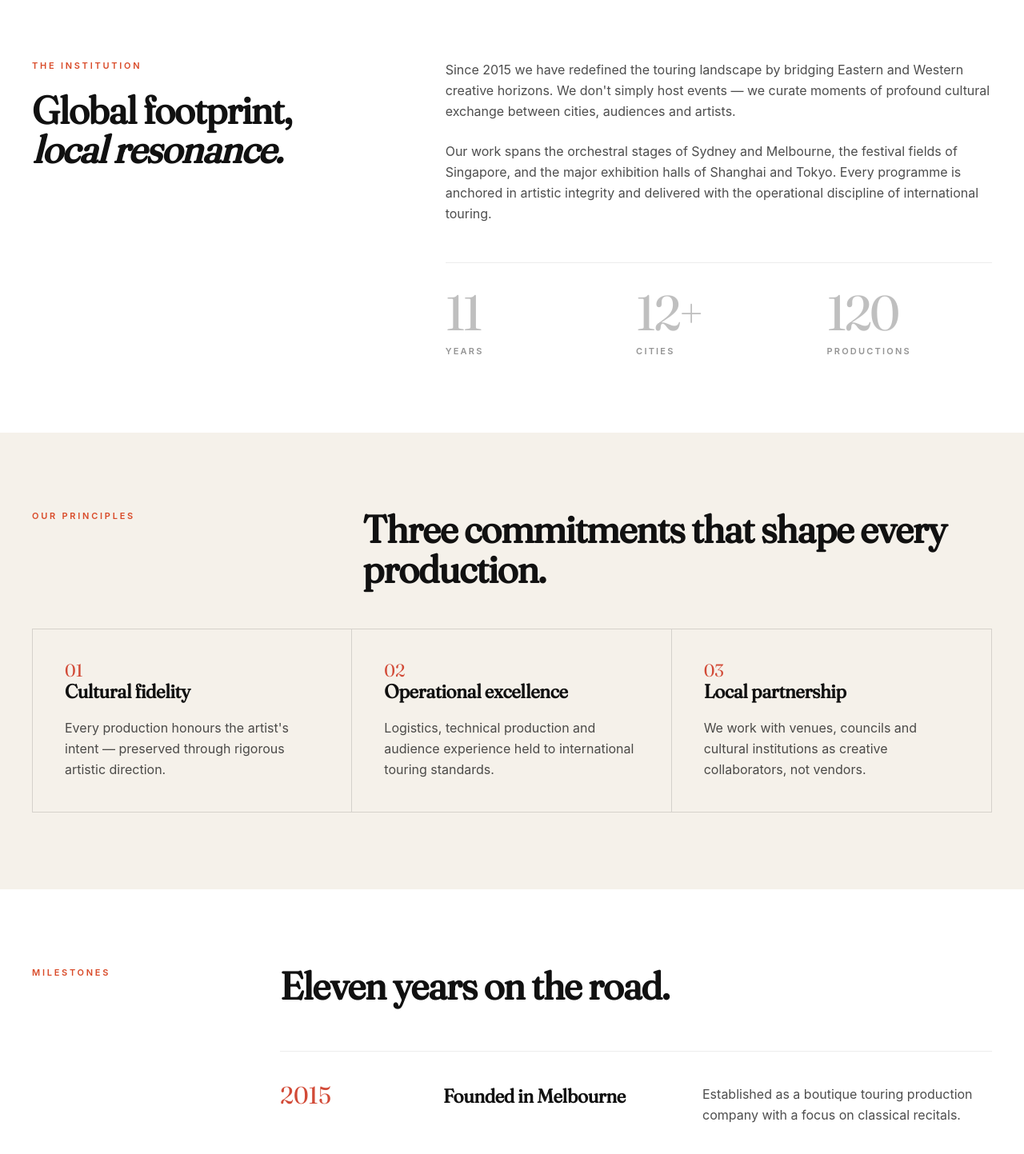
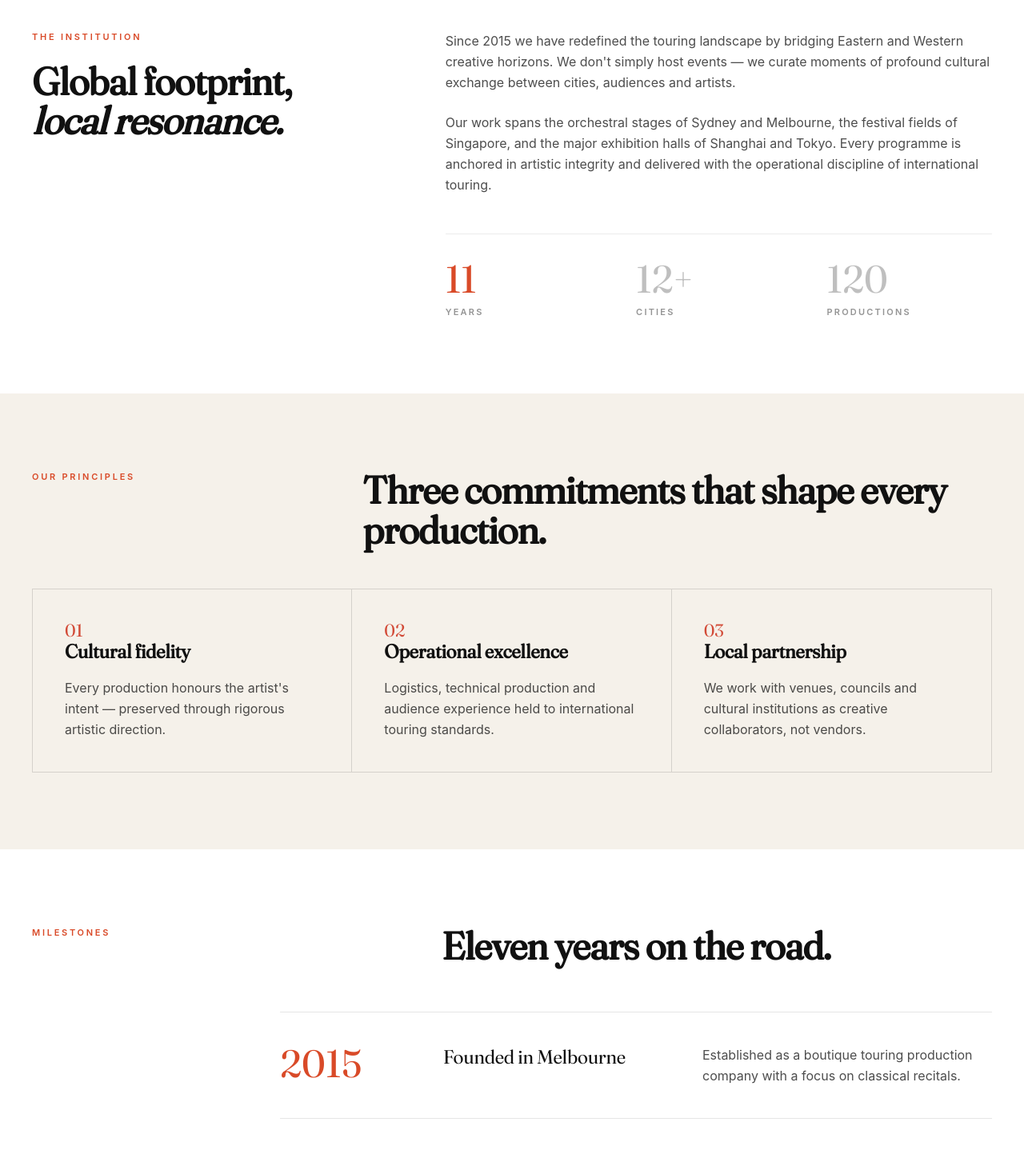
Before and after one commit to helenyucac/castiglione-arts-music-website, a Next.js app: page /about in a window 1280 px wide. Shown: the part 1330-2773 px from the top of the page at 80% size. Built offline with nearby package versions, Linux system fonts and the light colour scheme.

Commit message:
Refine about timeline and global presence

```diff
--- a/app/about/page.tsx
+++ b/app/about/page.tsx
@@ -142,7 +142,7 @@ export default function AboutPage() {
                 </h1>
               </div>
 
-              <div className="lg:col-span-7 lg:col-start-6 lg:pt-9">
+              <div className="lg:col-span-7 lg:col-start-6 lg:self-end">
                 <p
                   className="m-0 w-full max-w-[720px] p-0 text-[15px] font-normal leading-[24.375px] text-[rgba(17,17,17,0.75)] antialiased"
                   style={interFont}
@@ -205,8 +205,12 @@ export default function AboutPage() {
                 {stats.map((stat) => (
                   <div key={stat.label}>
                     <p
-                      className="text-[61.425px] font-normal leading-[61.425px] tracking-[-3.07125px] text-[rgba(0,0,0,0.25)] antialiased"
-                      style={displayFont}
+                      className={`mb-1 text-[48px] font-normal leading-[48px] antialiased ${
+                        stat.isAccent
+                          ? "text-[rgb(217,74,40)]"
+                          : "text-[rgba(0,0,0,0.25)]"
+                      }`}
+                      style={headlineFont}
                     >
                       {stat.value}
                     </p>
@@ -277,26 +281,26 @@ export default function AboutPage() {
 
             <div className="lg:col-span-9 lg:col-start-4">
               <h2
-                className="mx-auto w-full max-w-[1301px] text-[48px] font-semibold leading-[50.4px] tracking-[-0.96px] text-[#111111] antialiased"
+                className="mx-auto w-full max-w-[1301px] text-center text-[48px] font-semibold leading-[50.4px] tracking-[-0.96px] text-[#111111] antialiased"
                 style={headlineFont}
               >
                 Eleven years on the road.
               </h2>
 
-              <div className="mx-auto mt-14 w-full max-w-[1301px] border-b border-[rgba(17,17,17,0.1)]">
+              <div className="mx-auto mt-14 w-full max-w-[1301px] border-t border-[rgba(17,17,17,0.1)]">
                 {milestones.map((milestone) => (
                   <div
                     key={milestone.year}
-                    className="grid gap-y-6 border-t border-[rgba(17,17,17,0.08)] py-10 md:grid-cols-[180px_300px_minmax(0,1fr)] md:gap-x-6"
+                    className="grid gap-y-6 border-b border-[rgba(17,17,17,0.1)] py-10 md:grid-cols-[180px_300px_minmax(0,1fr)] md:gap-x-6"
                   >
                     <p
-                      className="text-[30px] font-normal leading-none text-[#d24a37] antialiased"
-                      style={displayFont}
+                      className="text-[48px] font-normal leading-[48px] text-[rgb(217,74,40)] antialiased"
+                      style={headlineFont}
                     >
                       {milestone.year}
                     </p>
                     <h3
-                      className="text-[24px] font-semibold leading-[32px] tracking-[-0.24px] text-[#111111] antialiased"
+                      className="text-[24px] font-medium leading-[32px] tracking-[-0.24px] text-[#111111] antialiased"
                       style={headlineFont}
                     >
                       {milestone.title}
@@ -330,7 +334,7 @@ export default function AboutPage() {
               </div>
             </div>
 
-            <div className="mt-12 grid border border-[rgba(17,17,17,0.12)] md:grid-cols-2 lg:grid-cols-3">
+            <div className="mx-auto mt-12 grid w-full max-w-[1301px] border border-[rgba(17,17,17,0.12)] md:grid-cols-2 lg:grid-cols-3">
               {offices.map((office) => (
                 <article
                   key={office.city}
```
